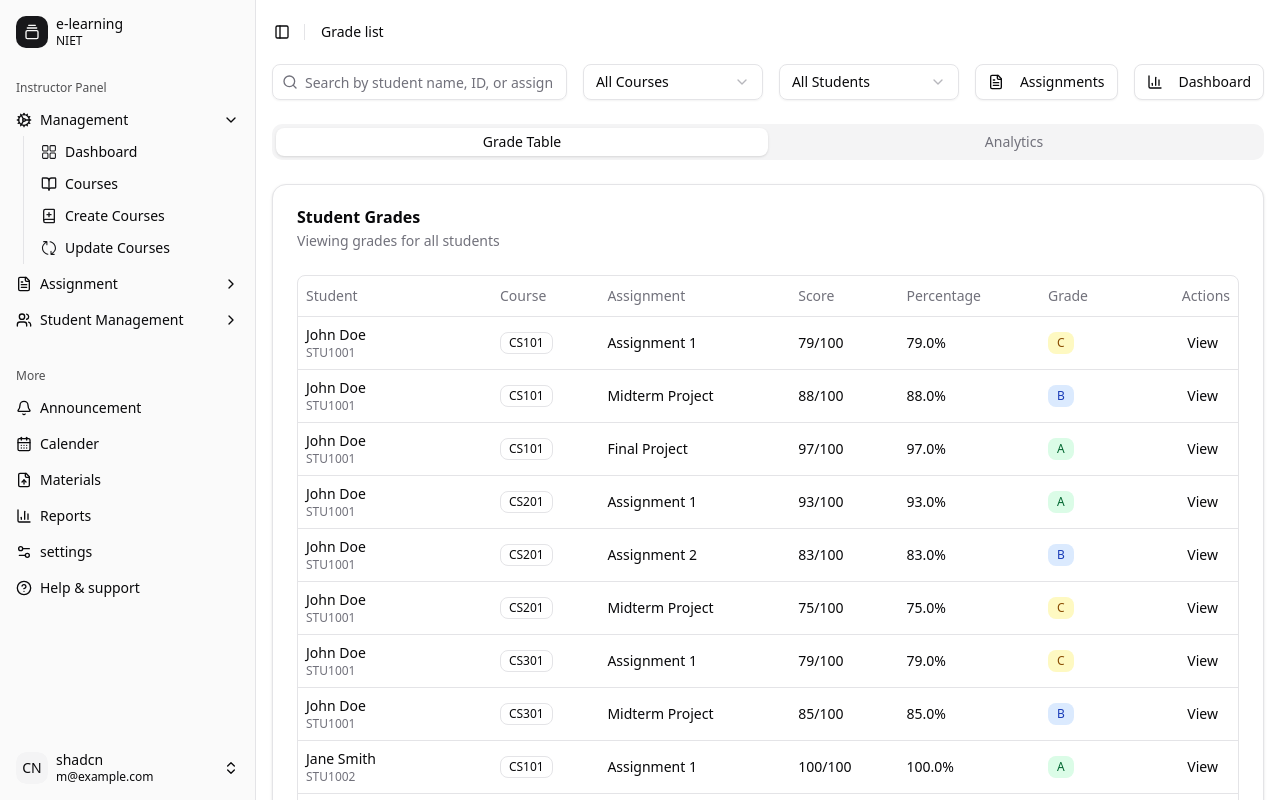
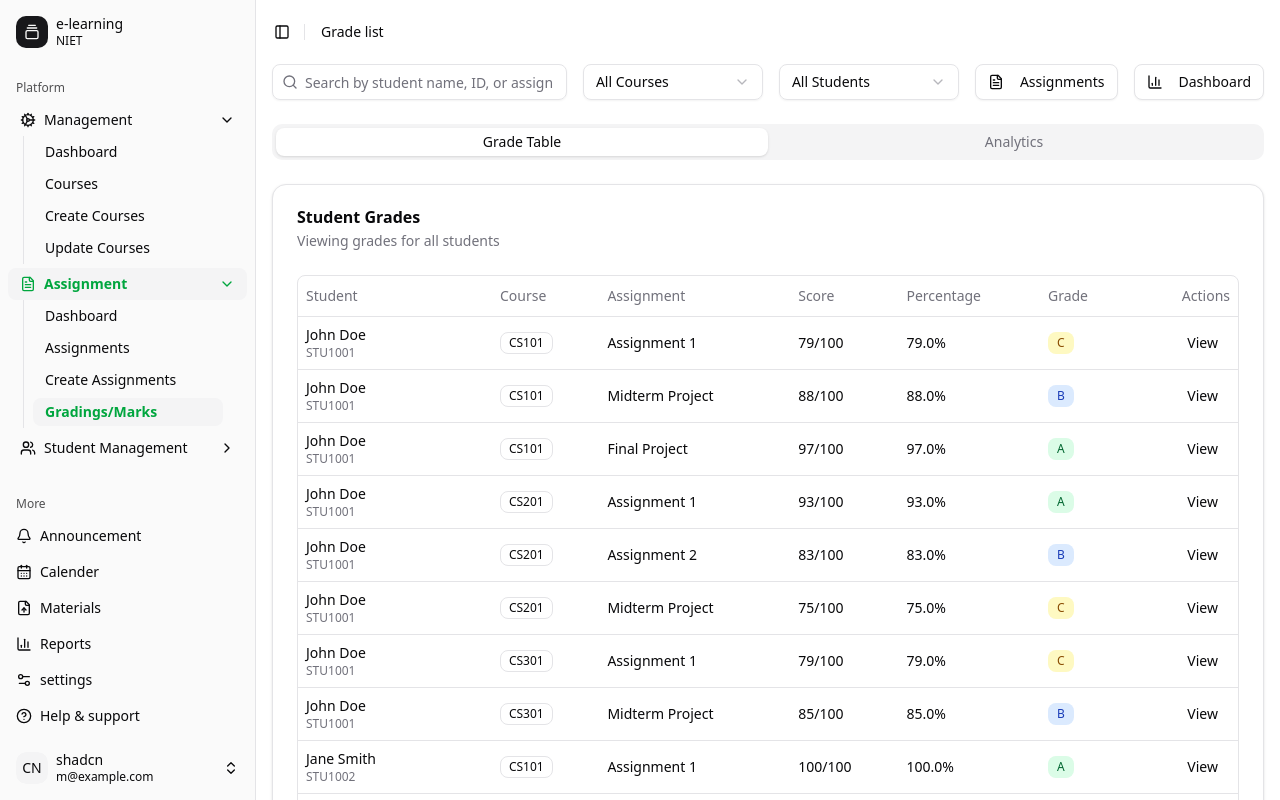
Before and after one commit to ankit0984/lms-app, a Next.js app: page /instructor/assignments/grades in a window 1280 px wide. Shown: the top 800 px of the page. Built offline with nearby package versions, Linux system fonts and the light colour scheme.

Commit message:
modified sidebar/nav-main.jsx

```diff
--- a/src/components/sidebar/nav-main.jsx
+++ b/src/components/sidebar/nav-main.jsx
@@ -2,6 +2,7 @@
 
 import { usePathname } from "next/navigation";
 import { ChevronRight } from "lucide-react";
+
 import {
 	Collapsible,
 	CollapsibleContent,
@@ -18,51 +19,74 @@ import {
 	SidebarMenuSubItem,
 } from "@/components/ui/sidebar";
 
-export function NavMain({ items, label }) {
-	const pathname = usePathname(); // Get current route
+export function NavMain({ items }) {
+	const pathname = usePathname();
 
 	return (
 		<SidebarGroup>
-			<SidebarGroupLabel>{label}</SidebarGroupLabel>
+			<SidebarGroupLabel>Platform</SidebarGroupLabel>
 			<SidebarMenu>
-				{items.map((item) => (
+				{items.map((item) => {
+					const isParentActive = item.items?.some(
+						(sub) => pathname === sub.url
+					);
+
+					return (
 						<Collapsible
 							key={item.title}
 							asChild
-						defaultOpen={item.isActive}
+							defaultOpen={isParentActive || item.isActive}
 							className='group/collapsible'
 						>
 							<SidebarMenuItem>
 								<CollapsibleTrigger asChild>
 									<SidebarMenuButton
 										tooltip={item.title}
-									className={pathname === item.url ? "active" : ""}
+										className={`flex items-center gap-2 rounded-md px-3 py-2 text-sm font-medium transition-colors ${
+											isParentActive
+												? "bg-muted text-primary font-semibold"
+												: "hover:bg-muted"
+										}`}
 									>
-									{item.icon && <item.icon />}
+										{item.icon && <item.icon className='w-4 h-4' />}
 										<span>{item.title}</span>
-									<ChevronRight className='ml-auto transition-transform duration-200 group-data-[state=open]/collapsible:rotate-90' />
+										<ChevronRight className='ml-auto w-4 h-4 transition-transform duration-200 group-data-[state=open]/collapsible:rotate-90' />
 									</SidebarMenuButton>
 								</CollapsibleTrigger>
+
 								<CollapsibleContent>
 									<SidebarMenuSub>
-									{item.items?.map((subItem) => (
+										{item.items?.map((subItem) => {
+											const isActive = pathname === subItem.url;
+											return (
 												<SidebarMenuSubItem key={subItem.title}>
-											<SidebarMenuSubButton asChild>
+													<SidebarMenuSubButton
+														asChild
+														className={`rounded-md px-3 py-2 text-sm transition-colors ${
+															isActive
+																? "bg-muted text-primary font-semibold"
+																: "hover:bg-muted"
+														}`}
+													>
 														<a
 															href={subItem.url}
-													className={pathname === subItem.url ? "active" : ""}
+															className='flex items-center gap-2'
 														>
-													<subItem.icons />
+															{subItem.icon && (
+																<subItem.icon className='w-4 h-4 text-muted-foreground' />
+															)}
 															<span>{subItem.title}</span>
 														</a>
 													</SidebarMenuSubButton>
 												</SidebarMenuSubItem>
-									))}
+											);
+										})}
 									</SidebarMenuSub>
 								</CollapsibleContent>
 							</SidebarMenuItem>
 						</Collapsible>
-				))}
+					);
+				})}
 			</SidebarMenu>
 		</SidebarGroup>
 	);
```
Lines whose indentation alone changed are shown as unchanged.
